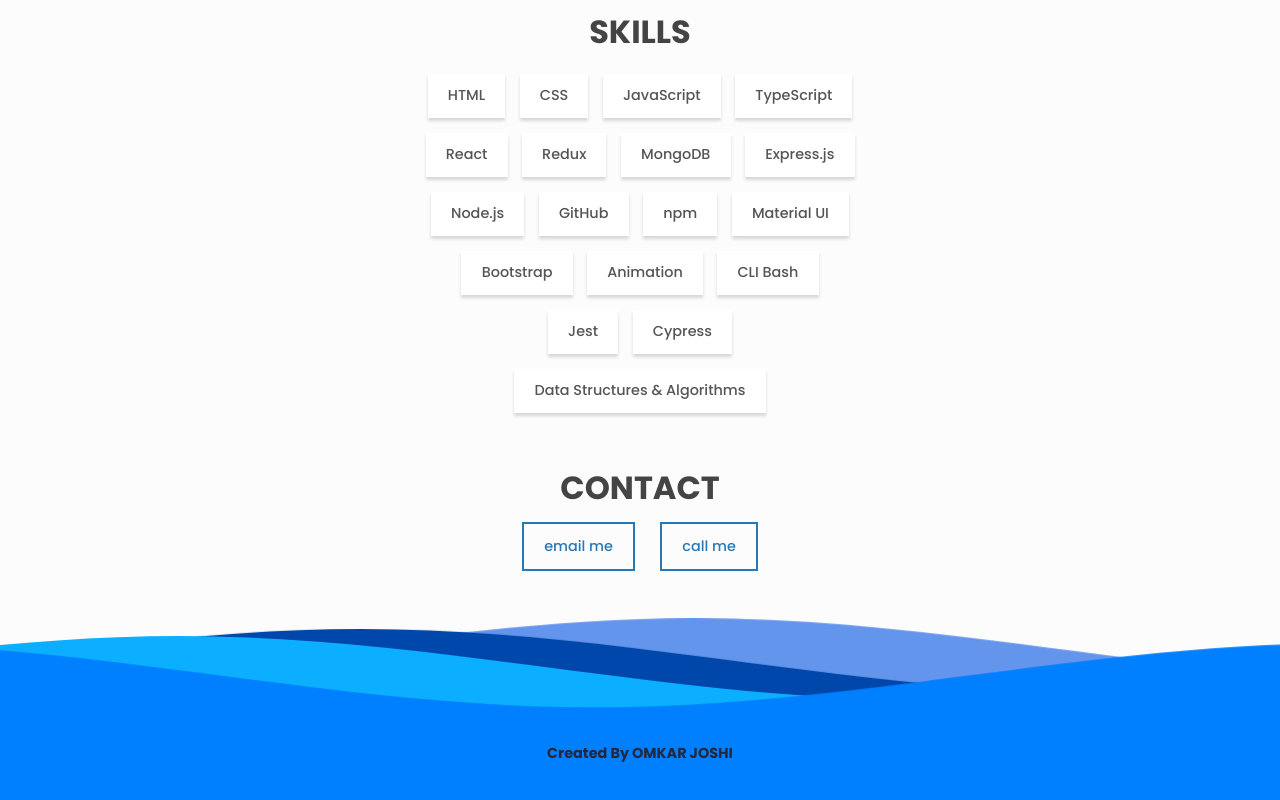
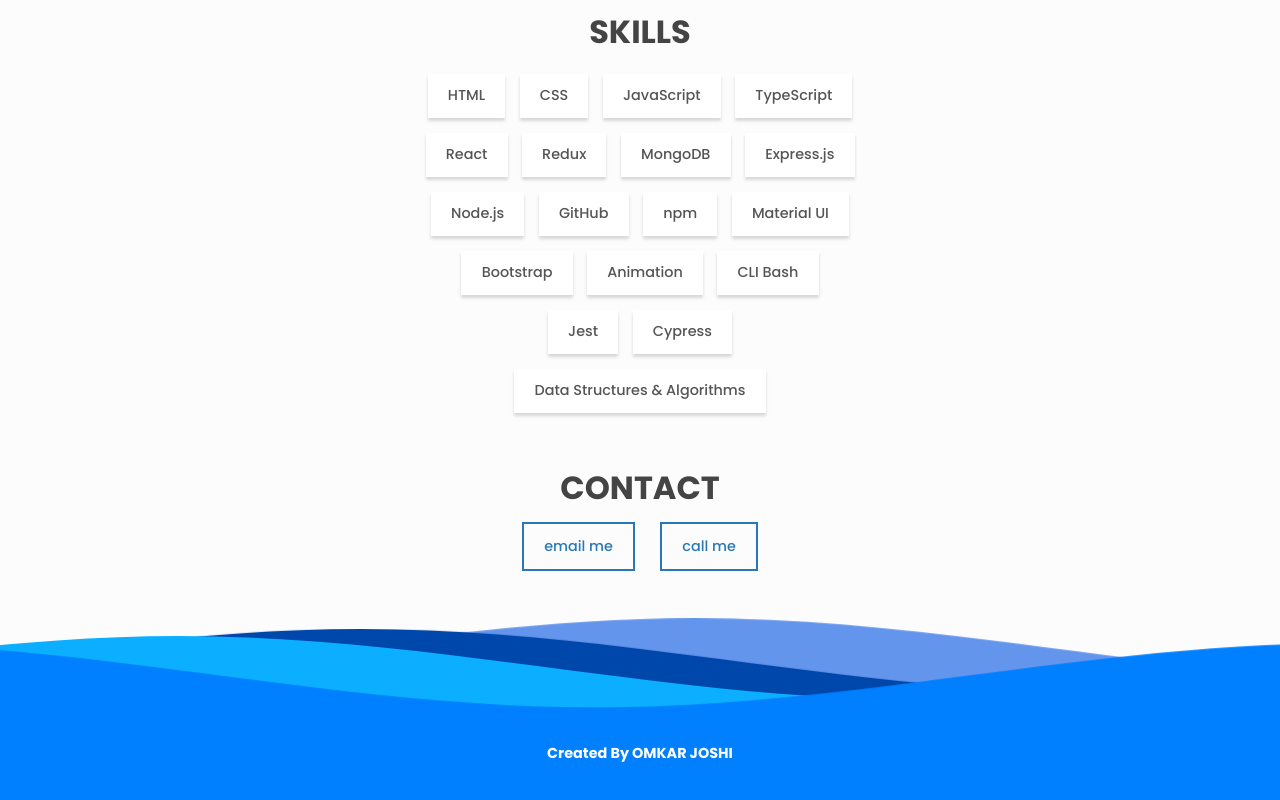
Before and after one commit to omjoshi29/Portfolio, a plain HTML site: page index.html in a window 1280 px wide. Shown: the part 1544-2344 px from the top of the page. Drawn offline with Linux system fonts and the light colour scheme.

Commit message:
portfolio

```diff
--- a/styles.css
+++ b/styles.css
@@ -561,7 +561,7 @@
 .footer__link {
   font-size: 0.9rem;
   font-weight: 700;
-  color: #23283e;
+  color: var(--clr-bg);
 }
 
 .scroll-top {
```
